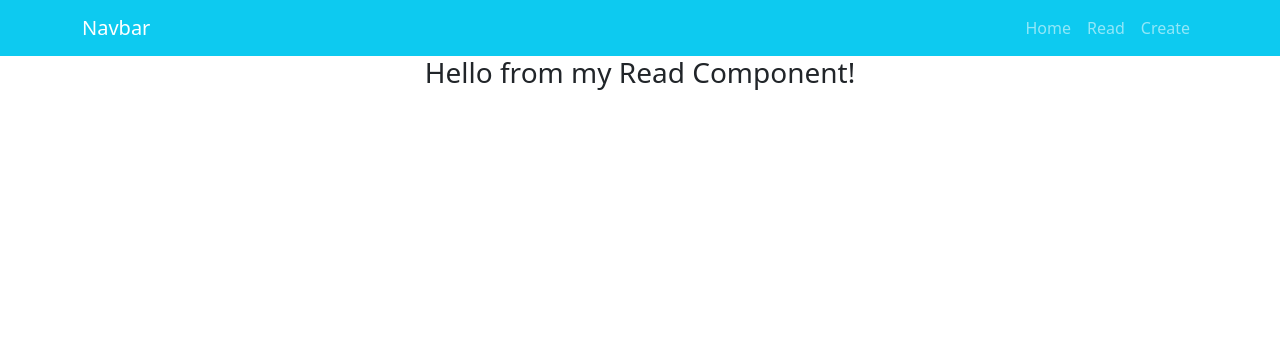
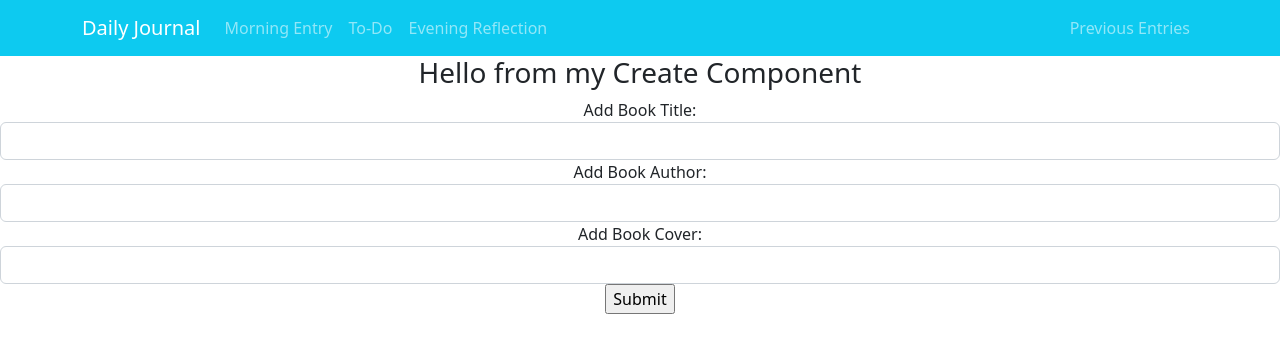
Before and after one commit to Eoghan-Barker/DRQ-Project, a React (Create React App) app in the folder daily-journal/: page /create in a window 1280 px wide. Shown: the top 352 px of the page. Built offline with nearby package versions, Linux system fonts and the light colour scheme.

Commit message:
DB connected and CRUD working from labs

```diff
--- a/daily-journal/package.json
+++ b/daily-journal/package.json
@@ -6,7 +6,10 @@
     "@testing-library/jest-dom": "^5.16.5",
     "@testing-library/react": "^13.4.0",
     "@testing-library/user-event": "^13.5.0",
+    "axios": "^1.2.2",
     "bootstrap": "^5.2.3",
+    "cors": "^2.8.5",
+    "mongoose": "^6.8.2",
     "react": "^18.2.0",
     "react-bootstrap": "^2.7.0",
     "react-dom": "^18.2.0",
--- a/daily-journal/src/App.js
+++ b/daily-journal/src/App.js
@@ -5,9 +5,10 @@ import Navbar from "react-bootstrap/Navbar";
 import Container from "react-bootstrap/Container";
 import Nav from "react-bootstrap/Nav";
 import { BrowserRouter as Router, Routes, Route, Link } from "react-router-dom";
-import { Content } from "./components/Content";
-import { Read } from "./components/Read";
-import { Create } from "./components/Create";
+import { Content } from "./components/content";
+import { Read } from "./components/read";
+import { Create } from "./components/create";
+import { Edit } from "./components/edit";
 
 class App extends React.Component {
   // Render must be defined when you inherit from react.component
@@ -20,11 +21,14 @@ class App extends React.Component {
           {/* Changes url when clicked, this can be used with routing to swap in components */}
           <Navbar bg="info" variant="dark">
             <Container>
-              <Navbar.Brand href="/">Navbar</Navbar.Brand>
-              <Nav className="mr-auto">
-                <Nav.Link href="/">Home</Nav.Link>
-                <Nav.Link href="/read">Read</Nav.Link>
-                <Nav.Link href="/create">Create</Nav.Link>
+              <Navbar.Brand href="/">Daily Journal</Navbar.Brand>
+              <Nav className="me-auto">
+                <Nav.Link href="/">Morning Entry</Nav.Link>
+                <Nav.Link href="/read">To-Do</Nav.Link>
+                <Nav.Link href="/create">Evening Reflection</Nav.Link>
+              </Nav>
+              <Nav>
+                <Nav.Link href="/">Previous Entries</Nav.Link>
               </Nav>
             </Container>
           </Navbar>
@@ -34,6 +38,7 @@ class App extends React.Component {
             <Route path="/" element={<Content />} />
             <Route path="/read" element={<Read />} />
             <Route path="/create" element={<Create />} />
+            <Route path='/edit/:id' element={<Edit></Edit>} />
           </Routes>
         </div>
       </Router>
--- a/daily-journal/src/components/Create.js
+++ b/daily-journal/src/components/Create.js
@@ -1,12 +1,90 @@
-import React, { Component } from 'react';
+import React from "react";
+import axios from "axios";
 
-export class Create extends Component {
+export class Create extends React.Component {
+  constructor() {
+    super();
+    // Binding event is needed in constructor to handle event invoking
+    this.handleSubmit = this.handleSubmit.bind(this);
+    this.onChangeBookTitle = this.onChangeBookTitle.bind(this);
+    this.onChangeBookAuthor = this.onChangeBookAuthor.bind(this);
+    this.onChangeBookCover = this.onChangeBookCover.bind(this);
+    this.state = {
+      title: "",
+      author: "",
+      cover: "",
+    };
+  }
+  handleSubmit(e) {
+    e.preventDefault();
+    console.log(`${this.state.title},
+    ${this.state.author}, ${this.state.cover}`);
 
-    render(){
-        return(
-            <div>
-                <h3>Hello from my Read Component!</h3>
-            </div>
-        );
-    }
+    // Use axios to post the http request to the server (use post to embed data in the response)
+    const book = {
+      // object to pass up to the server
+      title: this.state.title,
+      cover: this.state.cover,
+      author: this.state.author,
+    };
+    // async request
+    axios.post("http://localhost:4000/api/books", book).then().catch();
+
+    // clear the state after logging
+    this.setState({ title: "", author: "", cover: "" });
+  }
+
+  // Add the inputed values to the state
+  onChangeBookTitle(e) {
+    this.setState({ title: e.target.value });
+  }
+
+  onChangeBookAuthor(e) {
+    this.setState({ author: e.target.value });
+  }
+
+  onChangeBookCover(e) {
+    this.setState({ cover: e.target.value });
+  }
+
+  render() {
+    return (
+      <div>
+        <h3>Hello from my Create Component</h3>
+        {/* React form acts similarly to html one, uses JSX
+        Invoke methods on submit button press and when the input value is changed
+        to update the state */}
+        <form onSubmit={this.handleSubmit}>
+          <div className="form-group">
+            <label>Add Book Title: </label>
+            <input
+              type="text"
+              className="form-control"
+              value={this.state.title}
+              onChange={this.onChangeBookTitle}
+            />
+          </div>
+          <div className="form-group">
+            <label>Add Book Author: </label>
+            <input
+              type="text"
+              className="form-control"
+              value={this.state.author}
+              onChange={this.onChangeBookAuthor}
+            />
+          </div>
+          <div className="form-group">
+            <label>Add Book Cover: </label>
+            <input
+              type="text"
+              className="form-control"
+              value={this.state.cover}
+              onChange={this.onChangeBookCover}
+            />
+          </div>
+          <input type="submit" value="Submit" />
+        </form>
+      </div>
+    );
+  }
 }
--- /dev/null
+++ b/daily-journal/src/components/bookItem.js
@@ -0,0 +1,51 @@
+import React from "react";
+import Card from "react-bootstrap/Card";
+import { Link } from "react-router-dom";
+import Button from "react-bootstrap/Button";
+import axios from "axios";
+
+export class BookItem extends React.Component {
+  constructor() {
+    // Binding event is needed to handle event invoking
+    super();
+    this.DeleteBook = this.DeleteBook.bind(this);
+  }
+  DeleteBook(e) {
+    e.preventDefault();
+
+    // use axios to talk http to the server - this will delete a record from the database
+    // we get a response and refresh the page
+    axios
+      .delete("http://localhost:4000/api/books/" + this.props.book._id)
+      .then((res) => {
+        this.props.ReloadData();
+      })
+      .catch();
+  }
+
+  render() {
+    return (
+      <div>
+        {/* Bootstrap Card for stylizing */}
+        <Card>
+          {/* Get onject info from book array */}
+          <Card.Header>{this.props.book.title}</Card.Header>
+          <Card.Body>
+            <blockquote className="blockquote mb-0">
+              <img src={this.props.book.cover} width="200" height="200" />
+              <footer>{this.props.book.author}</footer>
+            </blockquote>
+          </Card.Body>
+          {/* Add a link to the edit component on a button */}
+          <Link to={"/edit/" + this.props.book._id} className="btn btn-primary">
+            Edit
+          </Link>
+          {/* Add a red button to invoke a method to delete a book */}
+          <Button variant="danger" onClick={this.DeleteBook}>
+            Delete
+          </Button>
+        </Card>
+      </div>
+    );
+  }
+}
--- /dev/null
+++ b/daily-journal/src/components/books.js
@@ -0,0 +1,15 @@
+import React from 'react';
+import { BookItem } from './bookItem';
+
+export class Books extends React.Component {
+    render() {
+        // Arrow function to return all of the objects from the books array
+        return this.props.books.map(
+            (book)=>{
+                {/* map function makes bookitem component and passes each one a book,
+                    added a key to stop infinate components from being made*/}
+                return <BookItem book = {book} key={book._id} ReloadData={this.props.ReloadData}></BookItem>
+            }
+        );
+    }
+}
--- /dev/null
+++ b/daily-journal/src/components/edit.js
@@ -0,0 +1,89 @@
+import React from "react";
+import { useParams } from "react-router-dom";
+import { useState, useEffect } from "react";
+import axios from "axios";
+import { useNavigate } from "react-router-dom";
+
+export function Edit(props) {
+  // The useParams hook returns an object of key/value pairs of
+  // the dynamic params from the current URL that were matched by
+  //the <Route path>.
+  let { id } = useParams();
+  // update arrays using the React useState()
+  // and without the Array object's push() method
+  const [title, setTitle] = useState("");
+  const [cover, setCover] = useState("");
+  const [author, setAuthor] = useState("");
+  // useNavigate return a function that we can use to navigate
+  const navigate = useNavigate();
+  //useEffect Hook is similar componentDidMount
+  useEffect(() => {
+    //axios is a promised based web client
+    //make a HTTP Request with GET method and pass as part of the
+    //url.
+    axios
+      .get("http://localhost:4000/api/books/" + id)
+      .then((response) => {
+        // Assign Response data to the arrays using useState.
+        setTitle(response.data.title);
+        setCover(response.data.cover);
+        setAuthor(response.data.author);
+      })
+      .catch(function (error) {
+        console.log(error);
+      });
+  }, []);
+
+  // need to create a function in a variable to handle the submit event on the form
+  const handleSubmit = (event) => {
+    event.preventDefault();
+    const newBook = {
+      id: id,
+      title: title,
+      cover: cover,
+      author: author,
+    };
+
+    axios.put("http://localhost:4000/api/book/" + id, newBook).then((res) => {
+      console.log(res.data);
+      navigate("/read");
+    });
+  };
+
+  return (
+    <div>
+      <form onSubmit={handleSubmit}>
+        <div className="form-group">
+          <label>Add Book Title: </label>
+          <input
+            type="text"
+            className="form-control"
+            value={title}
+            onChange={(e) => setTitle(e.target.value)}
+          />
+        </div>
+        <div className="form-group">
+          <label>Add Cover URL: </label>
+          <input
+            type="text"
+            className="form-control"
+            value={cover}
+            onChange={(e) => setCover(e.target.value)}
+          />
+        </div>
+        <div className="form-group">
+          <label>Add Author: </label>
+          <input
+            type="text"
+            className="form-control"
+            value={author}
+            onChange={(e) => setAuthor(e.target.value)}
+          />
+        </div>
+        <div className="form-group">
+          <input type="submit" value="Edit Book" className="btn btn-primary" />
+        </div>
+      </form>
+    </div>
+  );
+}
```
Also changed, not shown: daily-journal/src/components/Read.js (+44 -2 lines), 2 other files (tests, documents, lock files or other folders).
